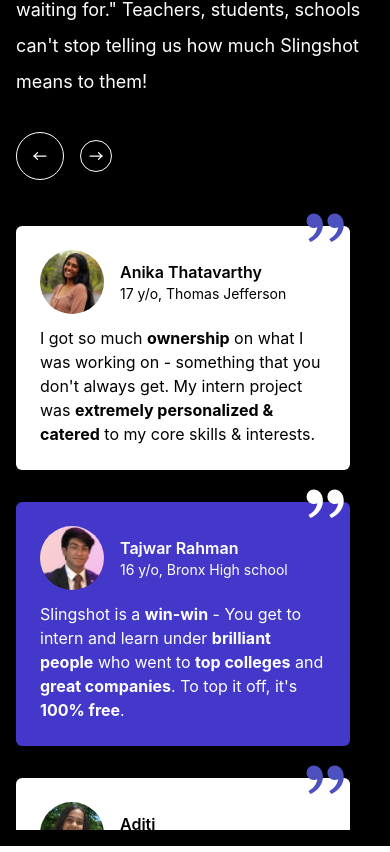
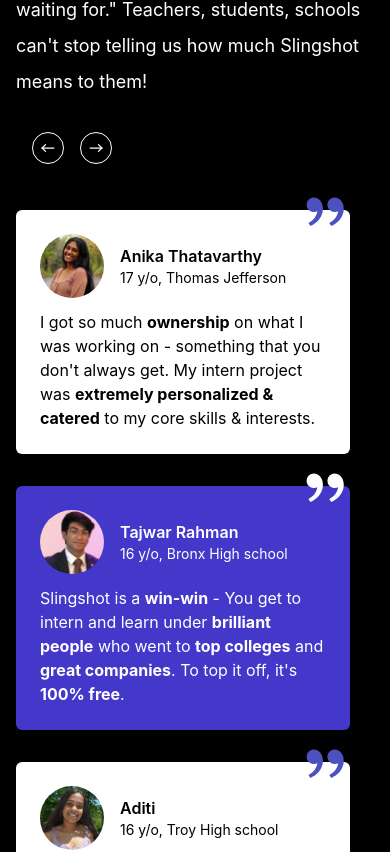
Before and after one commit to dayahn0731/saas, a React (Create React App) app in the folder saas-portal/: page / in a window 390 px wide. Shown: the part 5575-6427 px from the top of the page. Built offline with nearby package versions, Linux system fonts and the light colour scheme.

Commit message:
Fixed responsiveness/content getting cut off for testimonials

```diff
--- a/saas-portal/src/components/InternTestimonials/InternTestimonials.js
+++ b/saas-portal/src/components/InternTestimonials/InternTestimonials.js
@@ -208,7 +208,7 @@
                                             <p className="text-base f-m-m mt-3 text-white">I'm really out of words here. Great mentorship. Great experience. Great community. Slingshot is unlike anything out there. If you're not here, I dunno what you're doing.</p>
                                         </div>
                                     </div>
-                                    <div className="lg:w-1/2 relative mt-8 lg:ml-32 bg-white rounded-md shadow-lg p-6 mr-6 pb-64">
+                                    <div className="lg:w-1/2 relative mt-8 lg:ml-32 bg-white rounded-md shadow-lg p-6 mr-6">
                                         <div className="absolute right-0 top-0 -mt-6">
                                             <svg xmlns="http://www.w3.org/2000/svg" viewBox="0 0 24 24" width={50} height={50}>
                                                 <path fill="none" d="M0 0h24v24H0z" />
@@ -222,7 +222,7 @@
                                                 <h3 className="text-sm f-m-m ml-4">17 y/o, Gems United, Dubai</h3>
                                             </div>
                                         </div>
-                                        <p className="text-base f-m-m mt-3 pb-16">Applying to Slingshot was a no-brainer. At Slingshot, I've been able to develop industry tools for real companies to use. Such a professional experience, so early on.</p>
+                                        <p className="text-base f-m-m mt-3">Applying to Slingshot was a no-brainer. At Slingshot, I've been able to develop industry tools for real companies to use. Such a professional experience, so early on.</p>
                                     </div>
                                 </div>
                             </div>
@@ -232,7 +232,7 @@
                         <h1 className="lg:text-5xl text-2xl f-m-w text-white font-bold">We can't stop hearing...</h1>
                         <p className="lg:text-xl text-lg f-m-m leading-loose mt-3 mb-8 text-white">"Slingshot is what we've always been waiting for." Teachers, students, schools can't stop telling us how much Slingshot means to them!</p>
                         <div className="flex items-center">
-                            <div id="prev" className="cursor-pointer w-12 h-12 flex items-center justify-center rounded-full border border border-white">
+                            <div id="prev" className="cursor-pointer ml-4 w-8 h-8 sm:w-12 sm:h-12 flex items-center justify-center rounded-full border border border-white">
                                 <svg xmlns="http://www.w3.org/2000/svg" className="icon icon-tabler icon-tabler-arrow-narrow-left" width={20} height={20} viewBox="0 0 24 24" strokeWidth="1.5" stroke="#FFFFFF" fill="none" strokeLinecap="round" strokeLinejoin="round">
                                     <path stroke="none" d="M0 0h24v24H0z" fill="none" />
                                     <line x1={5} y1={12} x2={19} y2={12} />
@@ -286,7 +286,7 @@
             }
 
             .slider {
-                height: 650px;
+                height: 820px;
             }
         }`}
             </style>
```
